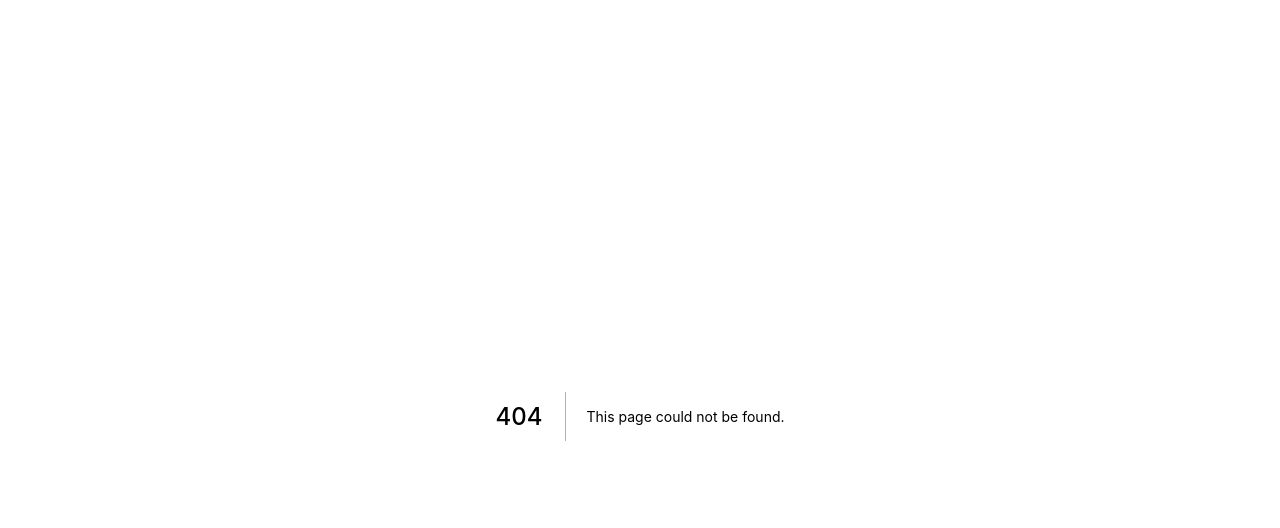
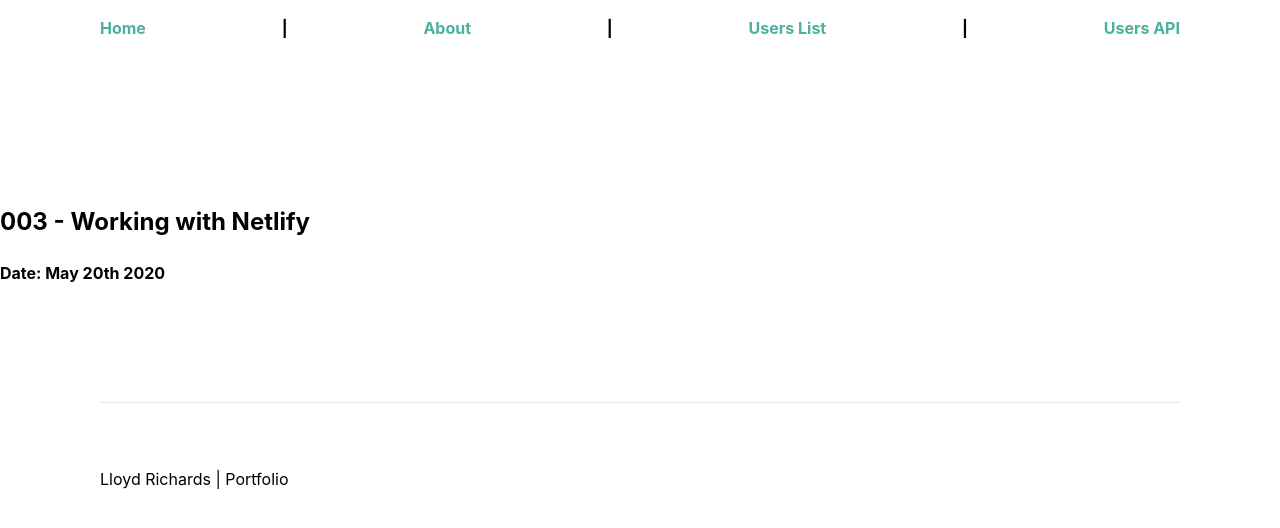
Before and after one commit to lloydrichards/proj_portfolio-website, a Next.js app: page /experiment/003 in a window 1280 px wide. Before the commit this address had no page. Shown: the top 528 px of the page. Built offline with nearby package versions, Linux system fonts and the light colour scheme.

Commit message:
cont: Added Netlify Page

```diff
--- /dev/null
+++ b/pages/experiment/003.tsx
@@ -0,0 +1,18 @@
+import React, { Component } from "react";
+
+import Layout from "../../components/Layout";
+
+class Experiment003 extends Component {
+  render() {
+    return (
+      <Layout title="Experiment | 001">
+        <h2>003 - Working with Netlify</h2>
+        <h4>Date: May 20th 2020</h4>
+        <p></p>
+
+        <div></div>
+      </Layout>
+    );
+  }
+}
+export default Experiment003;
--- a/pages/index.tsx
+++ b/pages/index.tsx
@@ -21,6 +21,11 @@ const IndexPage: React.FC = () => (
           <a>002 - Working with API</a>
         </Link>
       </li>
+      <li>
+        <Link href="/experiment/003">
+          <a>003 - Working with Netlify</a>
+        </Link>
+      </li>
     </ul>
   </Layout>
 );
```
